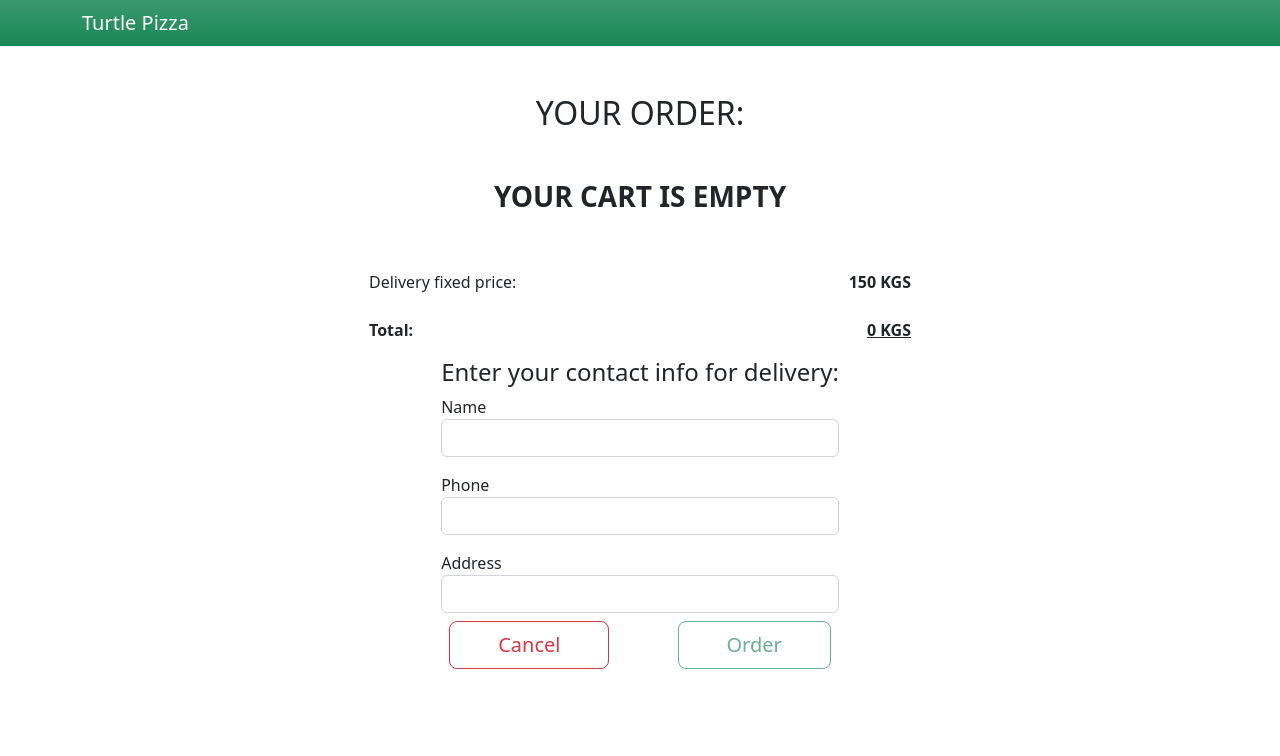
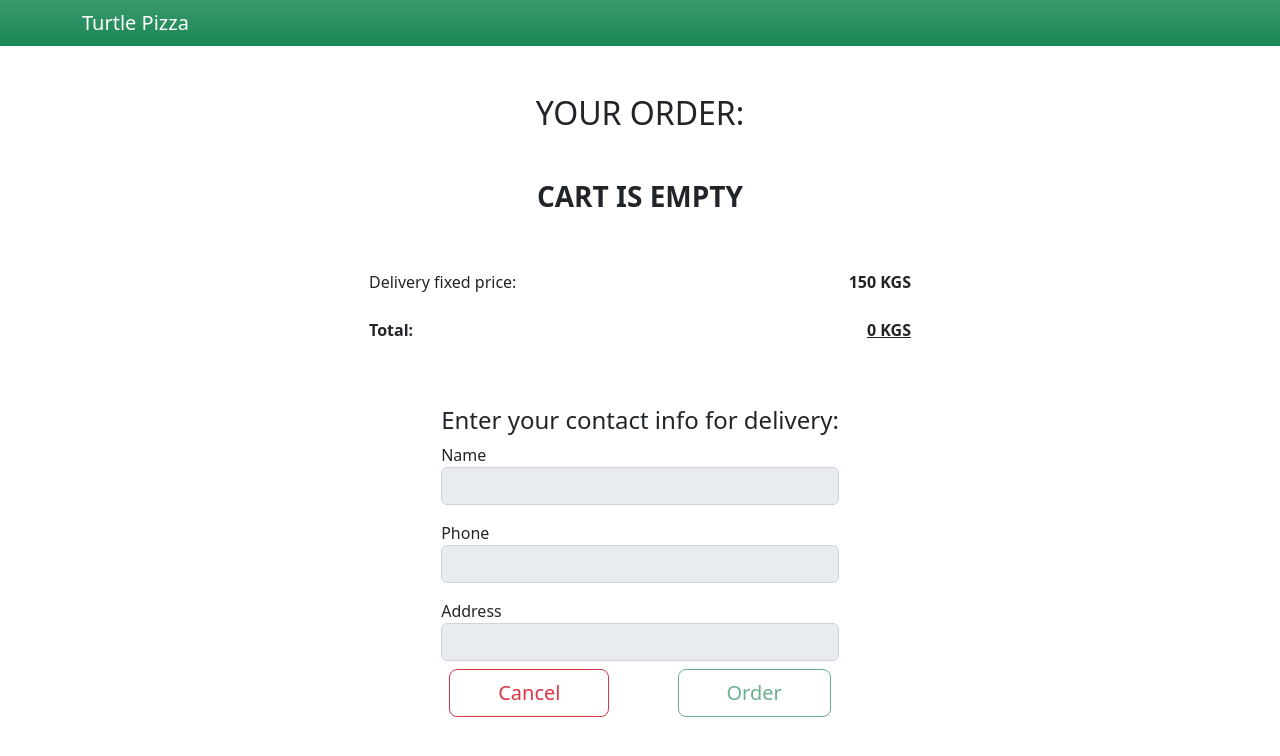
Before and after one commit to emmarrat/Pizza-order, a React (Create React App) app: page /checkout in a window 1280 px wide. Shown: the top 756 px of the page. Built offline with nearby package versions, Linux system fonts and the light colour scheme.

Commit message:
Minor updates

```diff
--- a/src/components/OrderForm/OrderForm.tsx
+++ b/src/components/OrderForm/OrderForm.tsx
@@ -28,7 +28,6 @@ const OrderForm: React.FC<Props> = ({onSubmit}) => {
       client,
       order,
     });
-    console.log(client);
   };
 
   let btnActive = false;
@@ -37,11 +36,12 @@ const OrderForm: React.FC<Props> = ({onSubmit}) => {
   }
   return (
     <>
-      <form onSubmit={onFormSubmit} className="mb-5">
+      <form onSubmit={onFormSubmit} className="my-5">
         <h4>Enter your contact info for delivery:</h4>
         <div className="form-group  mb-3">
           <label htmlFor="name">Name</label>
           <input
+            disabled={btnActive}
             id="name" name="name" type="text"
             className="form-control"
             value={client.name}
@@ -52,6 +52,7 @@ const OrderForm: React.FC<Props> = ({onSubmit}) => {
         <div className="form-group mb-3">
           <label htmlFor="image">Phone</label>
           <input
+            disabled={btnActive}
             id="phone" name="phone" type="number"
             className="form-control"
             value={client.phone}
@@ -62,6 +63,7 @@ const OrderForm: React.FC<Props> = ({onSubmit}) => {
         <div className="form-group mb-2">
           <label htmlFor="price">Address</label>
           <input
+            disabled={btnActive}
             id="address" name="address" type="text"
             className="form-control"
             value={client.address}
--- a/src/containers/Checkout/Checkout.tsx
+++ b/src/containers/Checkout/Checkout.tsx
@@ -22,8 +22,6 @@ const Checkout = () => {
     navigate('/');
   };
 
-
-
   return (
     <>
       <Navbar/>
@@ -31,10 +29,10 @@ const Checkout = () => {
         <div>
           <h2 className="text-center text-uppercase mb-5">Your order:</h2>
         </div>
-        {cartState.length === 0 ? <h3 className="text-uppercase fw-bold">Your cart is empty</h3> : cartState.map(order => (
-          <OrderCard key={order.pizza.id} order={order}/>
-        ))}
-
+        {cartState.length === 0 ?
+          <h3 className="text-uppercase fw-bold">Cart is empty</h3> : cartState.map(order => (
+            <OrderCard key={order.pizza.id} order={order}/>
+          ))}
         <div className="d-flex justify-content-between w-50 px-2 mt-5">
           <p>Delivery fixed price:</p>
           <p className="fw-bold">{DELIVERY_PRICE} KGS</p>
@@ -46,7 +44,6 @@ const Checkout = () => {
         <div>
           <OrderForm onSubmit={makeOrder}/>
         </div>
-
       </div>
     </>
   );
--- a/src/features/pizza/pizzaThunks.ts
+++ b/src/features/pizza/pizzaThunks.ts
@@ -123,7 +123,7 @@ export const fetchOrders = createAsyncThunk<MergedOrder[]>(
             price: dish.price,
             total: dish.price * amount
           };
-          ordersArray.push(orderItem)
+          ordersArray.push(orderItem);
         }
       }
       total = ordersArray.reduce((acc, order) => {
```
